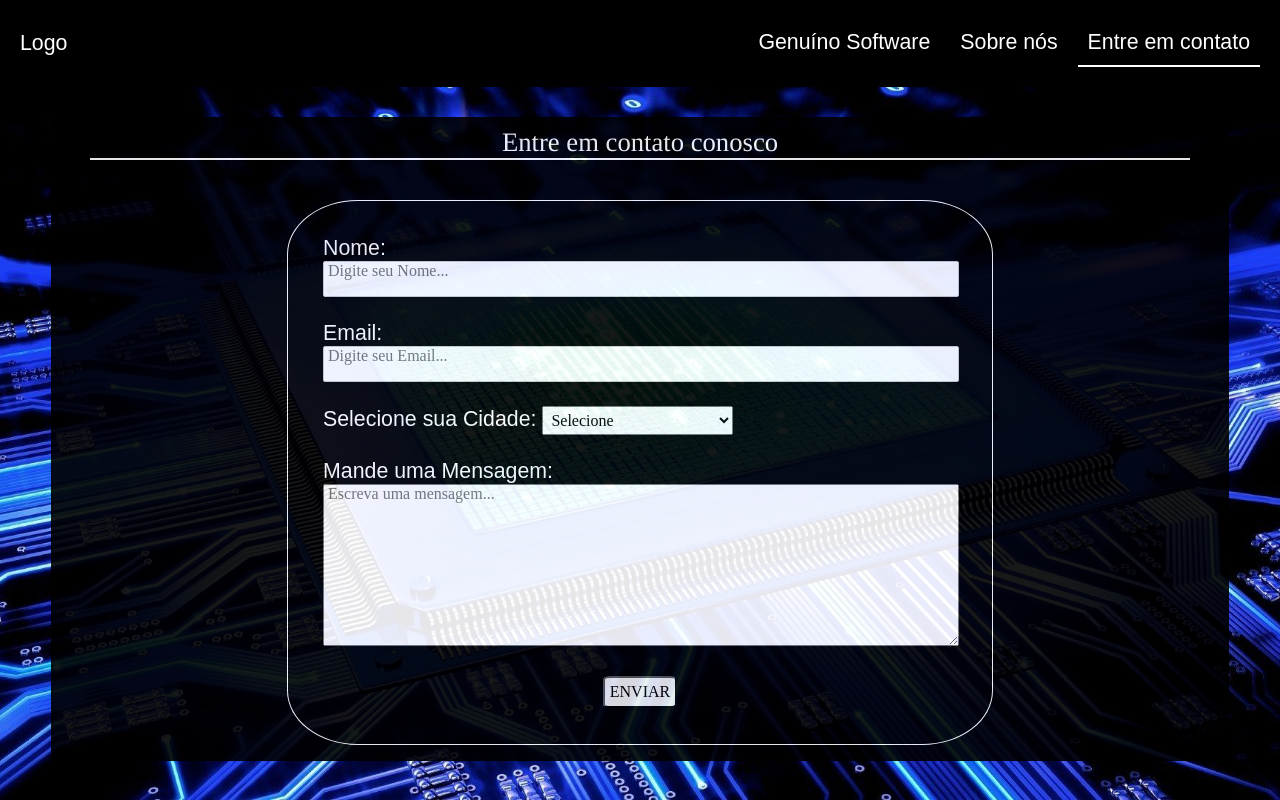
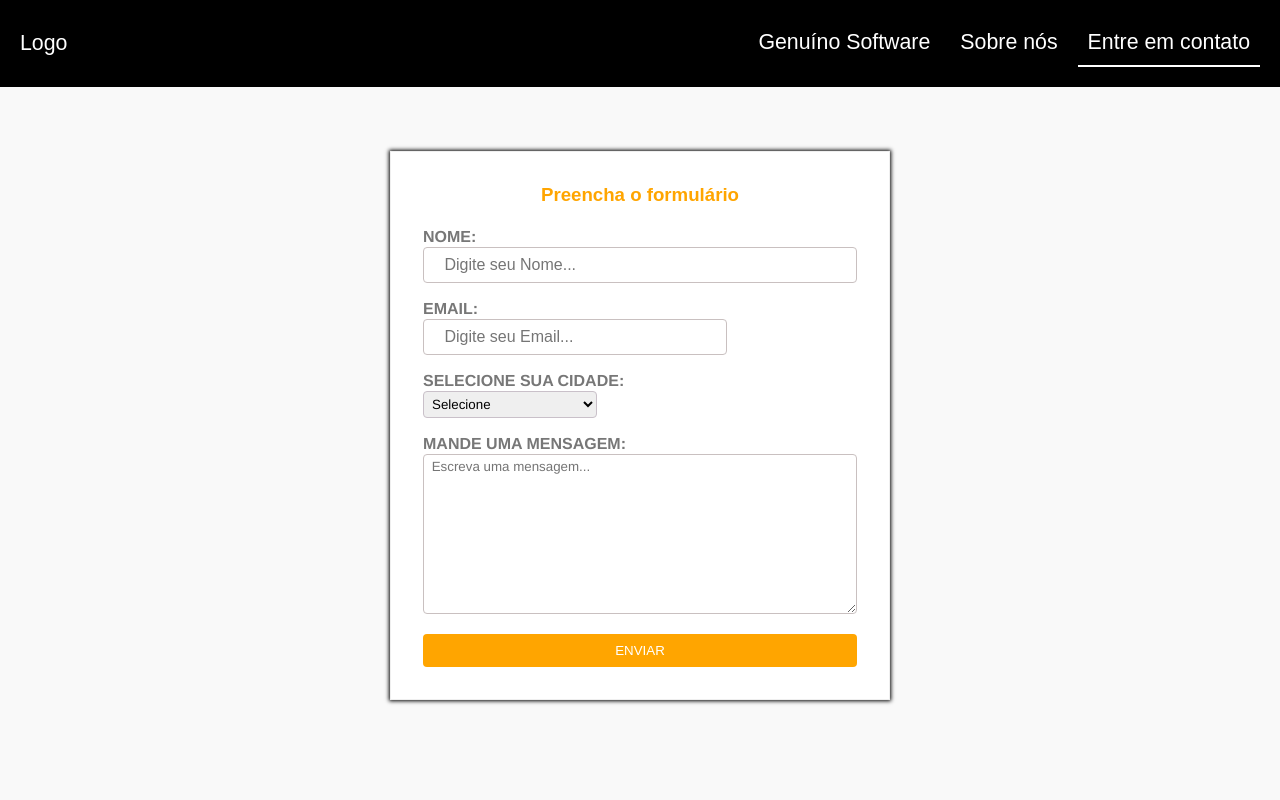
Before and after one commit to MatheusNunes133/ProjetoFinalGerencia, a plain HTML site: page entrarContato.html in a window 1280 px wide. Drawn offline with Linux system fonts and the light colour scheme.

Commit message:
Estilizando formulário

```diff
--- a/Arquivos.css/entrarContato.css
+++ b/Arquivos.css/entrarContato.css
@@ -1,14 +1,15 @@
 *{
     margin: 0;
     padding: 0;
+    box-sizing: border-box;
+    border: none;
 }
 
 html,body{
     width: 100%;
 }
 body{
-background:url("../Imagens/Fundo.jpg") no-repeat center center fixed;
-background-size: cover;
+background-color: #f9f9f9;
 }
  body,ul,li{
      margin: 0;
@@ -59,93 +60,78 @@ background-size: cover;
     padding-top: 30px;
 }
 
-.descricao{
-    background-color:black;
-    margin-left: 4vw;
-    margin-right: 4vw;
-    margin-bottom: 4vh;
-    padding-bottom: 2vh;
-    opacity: 90%;
-}
-.descricao h1{
-    color: white;
-    text-align: center;
-    font: 20pt times;
-    border-bottom: 2px solid white;
-    margin-left: 3vw;
-    margin-right: 3vw;
-    padding-top: 10px;
+
+
+section.formulario{
+    background-color: #fff;
+    padding: 32px;
+    max-width: 500px;
+    margin: 5% auto 20px;
+    border: 1px solid #efefef;
+    font-size: 13pt;
+    font-family: 'Franklin Gothic Medium', 'Arial Narrow', Arial, sans-serif;
+    box-shadow: 0px 0px 4px 1px;
 }
 
-.descricao h3{
-    color: white;
-    font: 16pt times;
-    text-align: left;
-    text-decoration: underline;
-    margin-left: 3vw;
-    padding-top: 20px;
-}
-
-.descricao p{
+section.formulario h3{
     font-size: 14pt;
-    text-align: justify;
-    text-indent: 10px;
-    color: white;
-    margin: 3vh 3vw 0.2vh 3vw;
-}
-
-.descricao form#form{
-    margin-top: 5vh;
-    padding: 3%;
-    color: white;
-    margin-left: 20%;
-    margin-right: 20%;
-    border: 1px solid white;
-    border-radius: 10%;
-}
-
-.descricao form#form label{
+    color: orange;
+    text-align: center;
+    margin-bottom: 20px;
     font-family: Arial, Helvetica, sans-serif;
 }
 
-.descricao .item{
-
-    margin-bottom: 3vh;
+section.formulario form label{
+    color: #777;
+    text-transform: uppercase;
+    font-weight: bold;
+    font-size: 12pt;
+}
+section.formulario form .item{
+    margin-bottom: 15px;
 }
 
-.descricao .item input[type = text]{
-    display: block;
-    border: 1px solid rgb(206, 205, 205);
+section.formulario form input[type = text]{
     width: 100%;
+    border: 1px solid #c9c0c0;
+    padding: 8px 16px;
     font-size: 12pt;
-    font-family: 'Times New Roman', Times, serif;
-    padding-bottom:  2vh;
-    outline-color: rgb(95, 17, 17);
-    border-radius: 2px;
+    border-radius: 4px;
 }
 
-
-
-.descricao .item textarea{
+section.formulario form input[name = "nome"]{
     width: 100%;
-    height: 20vh;
-    font-size: 12pt;
-    font-family: 'Times New Roman', Times, serif;
-}
-.descricao .item select{
-   padding: 4px;
-   font-size: 12pt;
-   font-family: 'Times New Roman', Times, serif;
-   width: 30%;
-}
-.botao{
-    text-align: center;
+    border: 1px solid #c9c0c0;
 }
 
-.botao input[type = submit]{
-    text-align: center;
-    padding: 5px;
-    border-radius: 10%;
-    font-family: 'Times New Roman', Times, serif;
-    font-size: 12pt;
+section.formulario form input[name = "Email"]{
+    display: block;
+    width: 70%;
 }
+section.formulario form select{
+    display: block;
+    border: 1px solid #c9c0c9;
+    border-radius: 4px;
+    width: 40%;
+    padding: 4px;
+    font-family: 'Franklin Gothic Medium', 'Arial Narrow', Arial, sans-serif;
+    font-size: 10pt;
+}
+
+section.formulario form textarea{
+    width: 100%;
+    min-height: 20vh;
+    border: 1px solid #c9c0c0;
+    border-radius: 4px;
+    padding:4px;
+    font-family: 'Franklin Gothic Medium', 'Arial Narrow', Arial, sans-serif;
+    font-size: 10pt;
+}
+section.formulario form div.botao input{
+    color: white;
+    width: 100%;
+    padding: 9px;
+    background-color: orange;
+    border-radius: 4px;
+    cursor: pointer;
+}
--- a/entrarContato.html
+++ b/entrarContato.html
@@ -27,10 +27,9 @@
         </header>
     </section>
 
-    <section class="tela">
-            <div class="descricao">
-                <h1>Entre em contato conosco</h1>
-                    <form action="#" method="POST" id="form">
+    <section class="formulario">
+                <h3>Preencha o formulário</h3>
+                    <form action="#" method="POST">
                         <!--Requesitos-->
                         <div class="item">
                             <label for="">Nome:</label>
@@ -62,9 +61,6 @@
                             <input type="submit" value="ENVIAR">
                         </div>
                     </form>
-
-
-            </div>
     </section>
 </body>
 </html>
```
